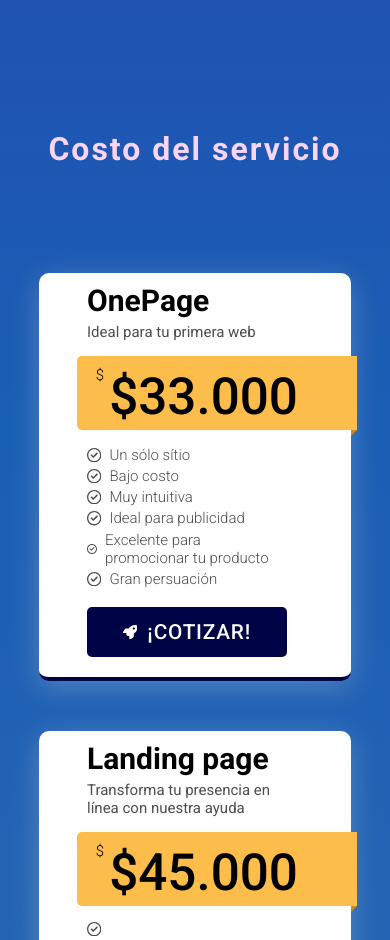
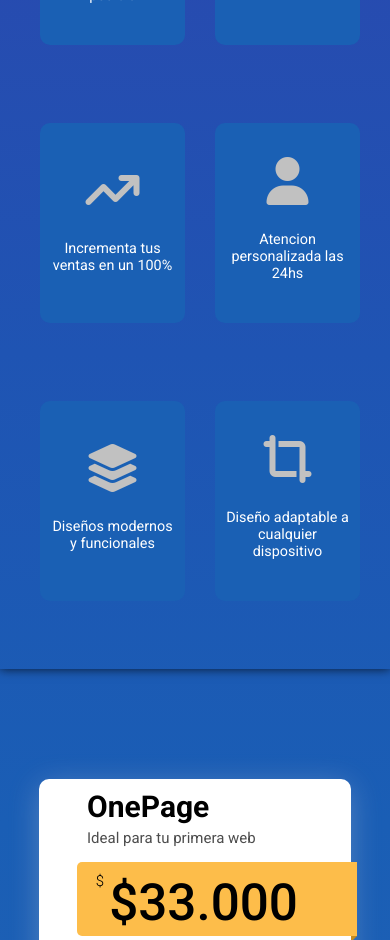
Before and after one commit to Juampishh/-WebDev-, a React (Vite) app: page / in a window 390 px wide. Shown: the part 1060-2000 px from the top of the page. Built offline with nearby package versions, Linux system fonts and the light colour scheme.

Commit message:
Arreglando responsive

```diff
--- a/src/App.jsx
+++ b/src/App.jsx
@@ -9,7 +9,6 @@ import Form from "./components/Form/Form";
 import Pagos from "./components/Pagos/Pagos";
 import Footer from "./components/Footer/Footer";
 function App() {
-
   return (
     <>
       <Header>
--- a/src/components/About/About.jsx
+++ b/src/components/About/About.jsx
@@ -12,7 +12,7 @@ function About() {
     <StyledAboutContainer>
       <AboutStyled>
         <ImgContainerAboutStyled>
-          <h1>Que ofrecemos</h1>
+          <h1 className="h1-about">Que ofrecemos</h1>
           <img
             className="fadeIn"
             src="https://conectemos.com/wp-content/uploads/2022/04/servidor-web.png"
--- a/src/components/About/StyledAbout.js
+++ b/src/components/About/StyledAbout.js
@@ -1,20 +1,23 @@
 import styled from "styled-components";
 export const StyledAboutContainer = styled.section`
-  height: 80vh;
+  height: 100vh;
   width: 100%;
 `;
 
 export const AboutStyled = styled.div`
   margin: auto;
   margin-top: 70px;
-  width: 90%;
+  width: 100%;
   display: flex;
   justify-content: space-between;
   height: 100%;
   box-shadow: 0px 0px 10px 0px rgba(0, 0, 0, 0.75);
   padding: 0 20px;
   @media (max-width: 768px) {
-    display: none;
+    height: 100vh;
+    position: relative;
+    top: 300px;
+    width: 100%;
   }
 `;
 
@@ -52,6 +55,9 @@ export const ImgContainerAboutStyled = styled.div`
     width: 100%;
     height: 100%;
   }
+  @media (max-width: 768px) {
+    display: none;
+  }
 `;
 
 export const BoxStyledContainer = styled.div`
@@ -72,4 +78,13 @@ export const BoxStyledContainer = styled.div`
     transform: scale(1.1);
     transition: all 0.5s ease;
   }
+  @media (max-width: 768px) {
+    padding: 0;
+    width: 145px;
+    margin: 0;
+    p {
+      padding: 10px;
+      font-size: 0.9rem;
+    }
+  }
 `;
--- a/src/components/Button/StyledButton.js
+++ b/src/components/Button/StyledButton.js
@@ -16,5 +16,8 @@ export const ButtonStyled = styled.button`
 
   @media (max-width: 768px) {
     margin-top: -120px;
+    width: 130px;
+    height: 70px;
+    border-radius: 5px;
   }
 `;
--- a/src/components/Pagos/StyledPagos.js
+++ b/src/components/Pagos/StyledPagos.js
@@ -4,7 +4,7 @@ export const StyledPagosContainer = styled.div`
   width: 100%;
   height: 30vh;
   /* border-top: 1px solid #fff; */
-  margin-top: 190px;
+
   display: flex;
   flex-direction: column;
   gap: 50px;
@@ -14,6 +14,7 @@ export const StyledPagosContainer = styled.div`
   align-items: center;
 
   @media (max-width: 768px) {
+    height: 100vh;
     h1 {
       font-size: 45px;
     }
--- a/src/components/Price/Price.jsx
+++ b/src/components/Price/Price.jsx
@@ -5,12 +5,13 @@ import {
   CardStyledPriceDiscount,
   ContainerStyledPrice,
   TitleContainerStyled,
+  sectionAboutContainerStyled,
 } from "./StyledPrice";
 import { ButtonStyled } from "../Button/StyledButton";
 
 function Price() {
   return (
-    <>
+    <sectionAboutContainerStyled>
       <TitleContainerStyled id="price">
         <h1>Costo del servicio</h1>
       </TitleContainerStyled>
@@ -200,7 +201,7 @@ function Price() {
           </div>
         </div>
       </ContainerStyledPrice>
-    </>
+    </sectionAboutContainerStyled>
   );
 }
 
--- a/src/components/Price/StyledPrice.js
+++ b/src/components/Price/StyledPrice.js
@@ -1,4 +1,9 @@
 import styled from "styled-components";
+export const sectionAboutContainerStyled = styled.section`
+  width: 100%;
+  height: 100vh;
+`;
+
 export const ContainerStyledPrice = styled.div`
   width: 100%;
   height: 300px;
@@ -140,7 +145,7 @@ export const ContainerStyledPrice = styled.div`
   @media (max-width: 768px) {
     display: flex;
     flex-direction: column;
-		height: 150vh;
+    height: 250vh;
     margin-top: 150px;
     justify-content: center;
     align-items: center;
@@ -168,6 +173,12 @@ export const ContainerStyledPrice = styled.div`
       width: 100%;
       height: 50px;
     }
+    margin-bottom: -150px;
+  }
+  @media (max-width: 768px) {
+    .plan-card {
+      height: 450px;
+    }
   }
 `;
 export const TitleContainerStyled = styled.div`
@@ -185,7 +196,7 @@ export const TitleContainerStyled = styled.div`
   @media (max-width: 768px) {
     margin: 0;
     h1 {
-			font-size: 2rem;
+      display: none;
     }
   }
 `;
@@ -199,6 +210,8 @@ export const CardContainerStyledPrice = styled.div`
   display: flex;
   padding: 40px 20px;
   gap: 20px;
+  @media (max-width: 768px) {
+  }
 `;
 
 export const CardStyledPrice = styled.div`
```
Lines whose indentation alone changed are shown as unchanged.
